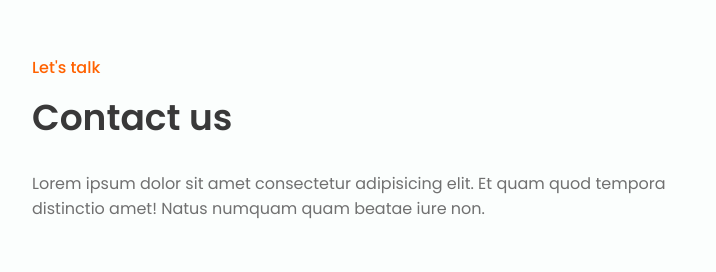
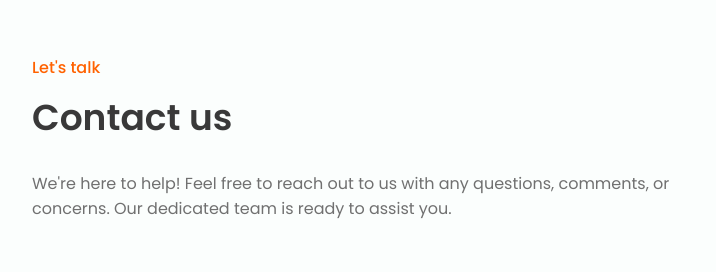
Before and after one commit to Dhairya1147/Meme-a-thon-final, a plain HTML site: page index.html in a window 1280 px wide. Shown: the part 2360-2632 px from the top of the page, 88-804 px from the left. Drawn offline with nearby package versions, Linux system fonts and the light colour scheme.

Commit message:
Contact description.html
Contact description changed from lorem to
We're here to help! Feel free to reach out to us with any questions, comments, or concerns. Our dedicated team is ready to assist you.

```diff
--- a/index.html
+++ b/index.html
@@ -180,7 +180,7 @@
                     <div class="contact__data">
                         <span class="section-subtitle contact__initial">Let's talk</span>
                         <h2 class="section-title contact__initial">Contact us</h2>
-                        <p class="contact__description">Lorem ipsum dolor sit amet consectetur adipisicing elit. Et quam quod tempora distinctio amet! Natus numquam quam beatae iure non.</p>
+                        <p class="contact__description">We're here to help! Feel free to reach out to us with any questions, comments, or concerns. Our dedicated team is ready to assist you.  </p>
                     </div>
 
                     <div class="contact__button">
```
